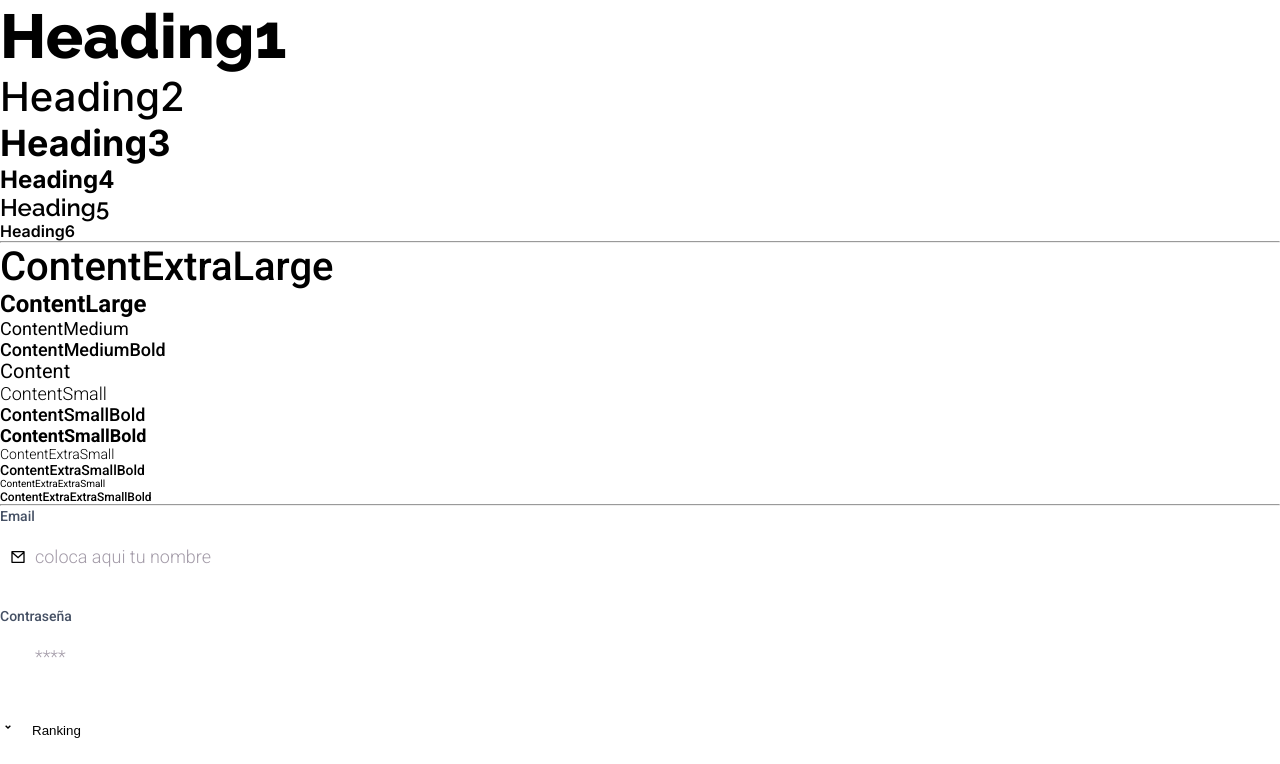
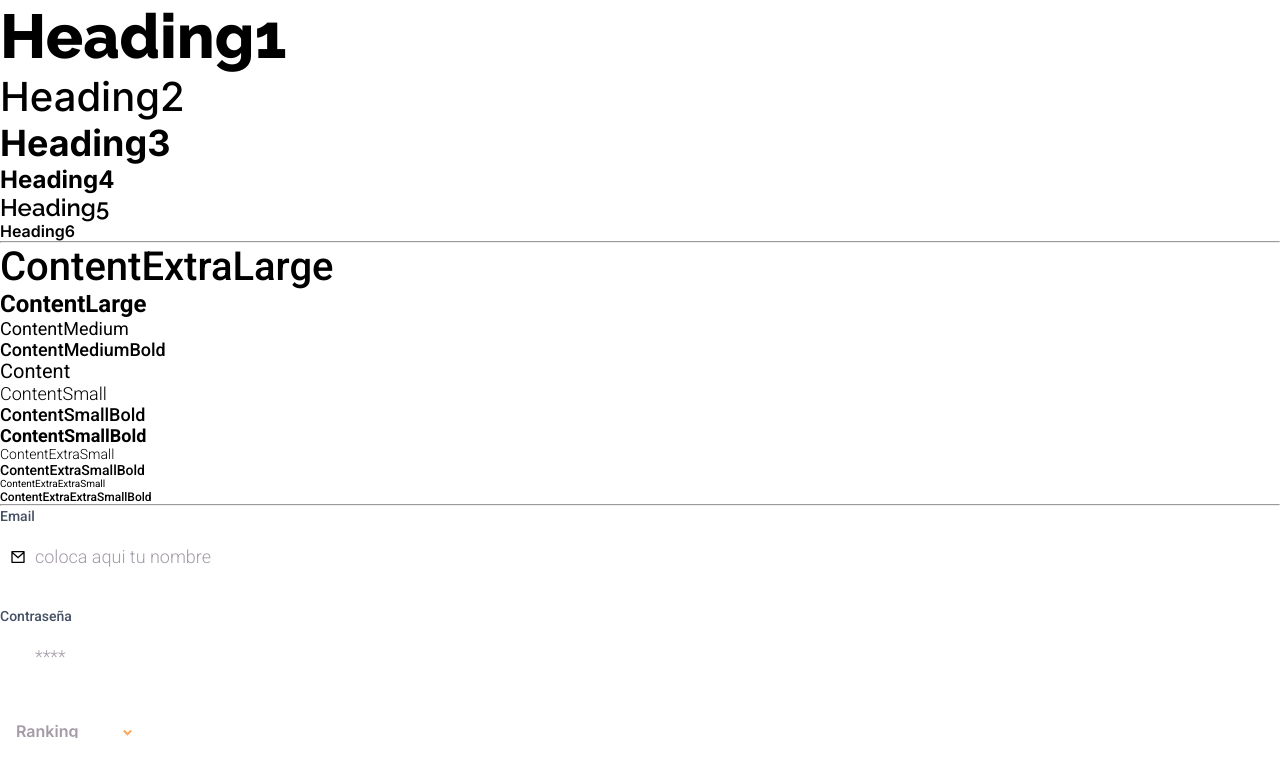
Before and after one commit to Franco-Sanchez/Psike-Front, a React (Create React App) app: page / in a window 1280 px wide. Shown: the top 764 px of the page. Built offline with nearby package versions, Linux system fonts and the light colour scheme.

Commit message:
Select component was added into Select.js

```diff
--- a/src/components/Containers/SelectContainer.js
+++ b/src/components/Containers/SelectContainer.js
@@ -1,3 +1,13 @@
+import styled from "@emotion/styled";
+
 export default function OptionContainer({ children }) {
-  return <div>{children}</div>;
+  return <StyledDiv>{children}</StyledDiv>;
 }
+const StyledDiv = styled.div`
+  position: relative;
+  svg {
+    position: absolute;
+    top: 14px;
+    left: 115px;
+  }
+`;
--- a/src/components/Documentation.js
+++ b/src/components/Documentation.js
@@ -29,6 +29,7 @@ import InputField from "./UI/Input";
 import Icon from "./UI/Icon";
 import OptionContainer from "./Containers/SelectContainer";
 import SelectItem from "./UI/Select";
+import { colors } from "../ui";
 
 export default function Documentation() {
   return (
@@ -68,15 +69,20 @@ export default function Documentation() {
       </FormField>
       {/* Select Component */}
       <OptionContainer>
-        <Icon type="arrowDrop" />
-        <SelectItem name={"pets"}>
+      <Icon type="arrowDrop" size="25" fill={`${colors.orange}`} />
+        <SelectItem name={"ranking"}>
           <option value="">Ranking</option>
-          <option value="dog">Dog</option>
-          <option value="cat">Cat</option>
-          <option value="hamster">Hamster</option>
-          <option value="parrot">Parrot</option>
-          <option value="spider">Spider</option>
-          <option value="goldfish">Goldfish</option>
+          <option value="asc">Asendente</option>
+          <option value="desc">Desendente</option>
+        </SelectItem>
+      </OptionContainer>
+
+      <OptionContainer>
+      <Icon type="lizer" size="25" fill={`${colors.orange}`} />
+        <SelectItem name={"ranking"}>
+          <option value="">Price</option>
+          <option value="asc">Asendente</option>
+          <option value="desc">Desendente</option>
         </SelectItem>
       </OptionContainer>
 
--- a/src/components/UI/Select.js
+++ b/src/components/UI/Select.js
@@ -12,7 +12,15 @@ const StyledSelect = styled.select`
   border: none;
   border-radius: 10px;
   height: 48px;
-  width: max-content;
-  padding: 16px;
+  padding: 16px 35px 16px 16px;
   cursor: pointer;
+  color: ${colors.gray_ligth2};
+  font-family: "Inter";
+  font-size: 16px;
+  font-style: normal;
+  font-weight: 600;
+  line-height: 19px;
+  /* :focus{
+    color: red;
+  } */
 `;
```
